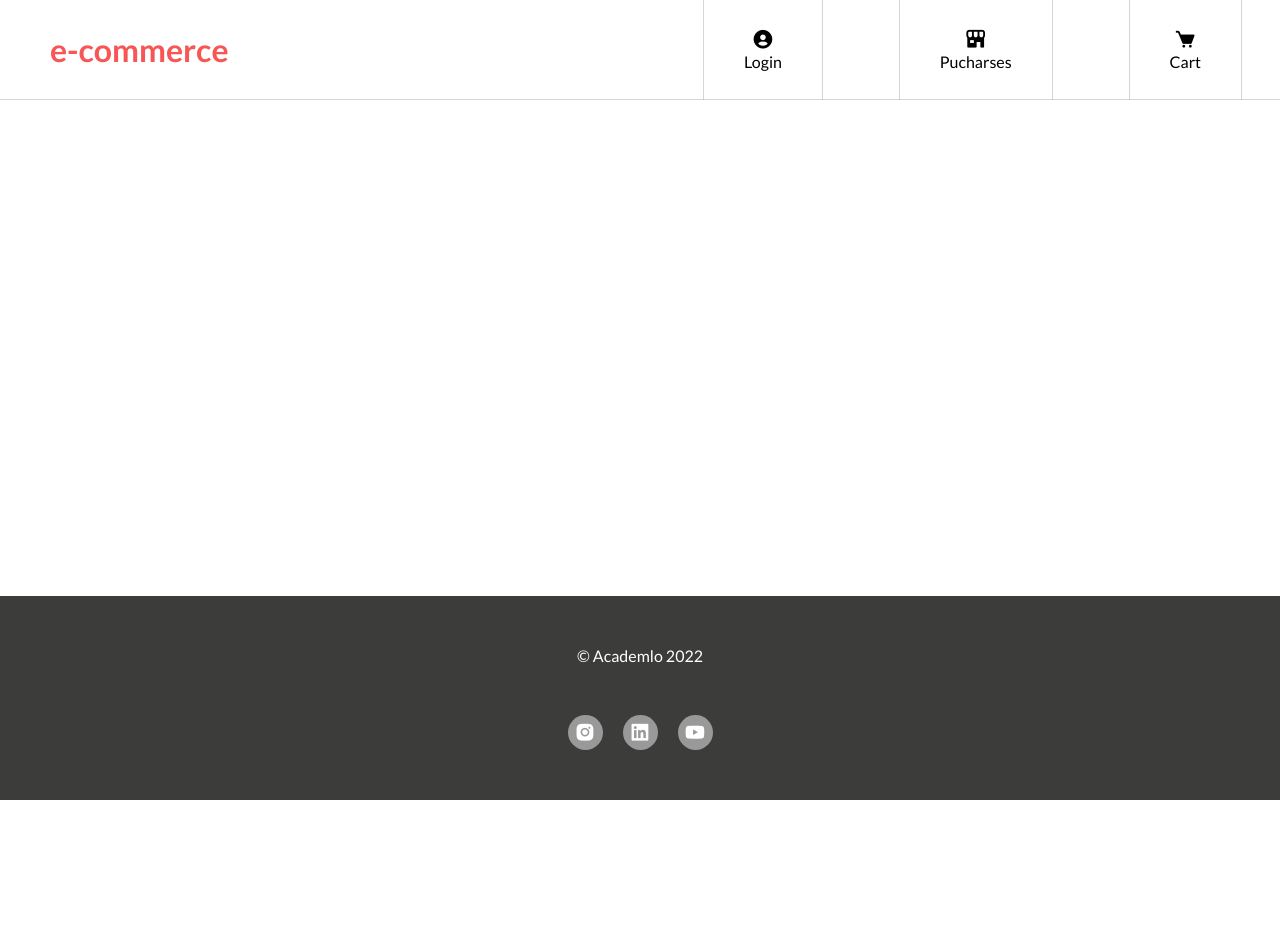
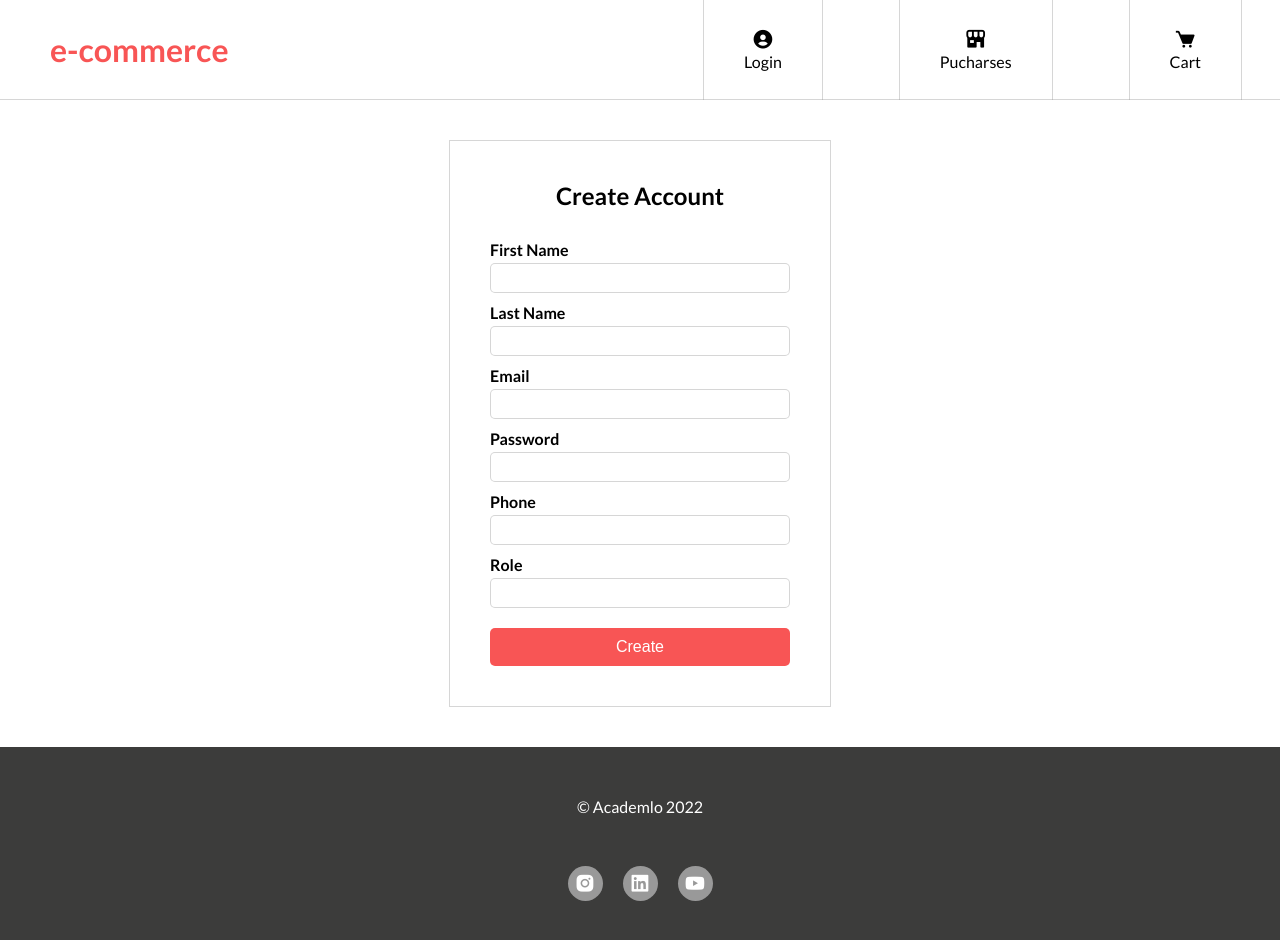
Before and after one commit to luisfranco23/e-commerse, a React (Vite) app: page /#/createAccount in a window 1280 px wide. Shown: the top 940 px of the page. Before the commit the page ends 800 px from the top, so only its background shows below. Built offline with nearby package versions, Linux system fonts and the light colour scheme; no server answers; sample sign-in values are in the browser's storage.

Commit message:
agregando formulacio de creacion de usuario

```diff
--- a/src/App.jsx
+++ b/src/App.jsx
@@ -12,6 +12,7 @@ import { useEffect } from 'react'
 import { useDispatch } from 'react-redux'
 import axios from 'axios'
 import { getAllProducts } from './store/slices/products.slice'
+import FormSingUp from './components/Login/FormSingUp'
 
 function App() {
 
@@ -23,7 +24,7 @@ function App() {
 
   //   const newUser = {
   //     firstName: "luis",
-  //     lastName: "franco",
+  //     lastName: "s",
   //     email: "luis890@gmail.com",
   //     password: "pass123",
   //     phone: "1234567891",
@@ -52,6 +53,7 @@ function App() {
             <Route path='/purchases' element={<PurchasesScreen />} />
           </Route>
           <Route path='/product/:id' element={<ProductScreen />} />
+          <Route path='/createAccount' element={<FormSingUp />} />
         </Routes>
       </main>
       <FooterScrem />
--- a/src/components/Home/HomeScreen.jsx
+++ b/src/components/Home/HomeScreen.jsx
@@ -9,9 +9,6 @@ const HomeScreen = () => {
 
   const products = useSelector( state => state.products)
   const [searchSubmit, setSearchSubmit] = useState()
-
-  console.log(searchSubmit)
-
 
   return (
     <div className='home'>
--- a/src/components/Login/Form.jsx
+++ b/src/components/Login/Form.jsx
@@ -23,7 +23,7 @@ const Form = () => {
         setIsErrorLogin(true);
         setTimeout(() => {
             setIsErrorLogin(false);
-        }, 5000);
+        }, 2000);
         });
         reset({
             email: '',
@@ -31,13 +31,17 @@ const Form = () => {
         })
     };
 
+    const createAccount = () => {
+      navigate('/createAccount')
+    }
+
   return (
     <form onSubmit={handleSubmit(submit)} className="login__form">
       <ul className="login__test">
         <li className="flex-login">
           <b className="login-b">Email: </b>mason@gmail.com
         </li>
-        <li>
+        <li className="flex-login">
           <b className="login-b">Password: </b>mason1234
         </li>
       </ul>
@@ -67,10 +71,11 @@ const Form = () => {
             placeholder="Password"
           />
         </li>
-      </ul>
-      <div>{isErrorLogin && "Invalid credentials, try again..."}</div>
+      </ul>{
+        isErrorLogin && <div className="login-err">Invalid credentials, try again...</div>
+      }
       <button className="filter-form__btn logged">Login</button>
-      <p className="login-p">Don't have an account? <span> Sing up</span></p>
+      <p className="login-p">Don't have an account? <span onClick={createAccount}> Sing up</span></p>
     </form>
   );
 };
--- /dev/null
+++ b/src/components/Login/FormSingUp.jsx
@@ -0,0 +1,72 @@
+import React, { useEffect, useState } from 'react'
+import { useForm } from 'react-hook-form'
+import axios from 'axios'
+
+const FormSingUp = () => {
+
+    const {handleSubmit, reset, register} = useForm()
+    const [newUser, setNewUser] = useState()
+    const [isCreateUser, setIsCreateUser] = useState(false)
+
+    const objDefault = {
+      firstName: "",
+      lastName: "",
+      email: "",
+      password: "",
+      phone: "",
+      role: ""
+    }
+
+    const submit = data => {
+        setNewUser(data)
+        const URL = 'https://ecommerce-api-react.herokuapp.com/api/v1/users'
+        axios.post(URL, newUser)
+            .then(res => {
+                console.log(res.data)
+                setIsCreateUser(true)
+                setTimeout(() => {
+                    setIsCreateUser(false)
+                }, 1000);
+            })
+            .catch(err => console.log(err.data))
+        reset(objDefault)
+    }
+
+  return (
+    <div className='sing-form'>
+        <form className='sing-form__container' onSubmit={handleSubmit(submit)}>
+        <h2 className='sing-form__title'>Create Account</h2>
+            <div className='sing-form__info'>
+                <label htmlFor="firstName" className='sing-form__label'>First Name </label>
+                <input type="text" id='firstName' placeholder=' ' className='sing-form__input' {...register('firstName')} />
+            </div>
+            <div className='sing-form__info'>
+                <label htmlFor="lastName" className='sing-form__label'>Last Name </label>
+                <input type="text" id='lastName' placeholder=' '  className='sing-form__input'{...register('lastName')} />
+            </div>
+            <div className='sing-form__info'>
+                <label htmlFor="email" className='sing-form__label'>Email </label>
+                <input type="email" id='email' placeholder=' ' className='sing-form__input' {...register('email')} />
+            </div>
+            <div className='sing-form__info'>
+                <label htmlFor="password" className='sing-form__label'>Password </label>
+                <input type="password" id='password' className='sing-form__input' {...register('password')} />
+            </div>
+            <div className='sing-form__info'>
+                <label htmlFor="phone" className='sing-form__label'>Phone </label>
+                <input type="number" id='phone' placeholder=' ' className='sing-form__input' {...register('phone')} />
+            </div>
+            <div className='sing-form__info'>
+                <label htmlFor="role" className='sing-form__label'>Role </label>
+                <input type="text" id='role' placeholder=' ' className='sing-form__input' {...register('role')} />
+            </div>
+            <button className='filter-form__btn logged'>Create</button>
+            {
+                isCreateUser && <div className="createExito">Your account was successfully created</div>
+            }
+        </form>
+    </div>
+  )
+}
+
+export default FormSingUp
--- a/src/components/Login/style/loginScreen.css
+++ b/src/components/Login/style/loginScreen.css
@@ -10,6 +10,7 @@
     box-shadow: 0 0 20px #0005;
     padding: 20px;
     border-radius: 10px;
+    position: relative;
 }
 .login__test {
     width: 100%;
@@ -54,8 +55,68 @@
 .login-p {
     padding-top: 10px ;
     font-size: 0.8rem;
+    text-align: center;
 }
 .login-p > span {
     color: rgb(1, 137, 221);
     margin-left: 5px;
 }
+
+.login-err {
+    width: 80%;
+    height: auto;
+    background-color: tomato;
+    color: white;
+    padding: 20px;
+    border-radius: 5px;
+    position: absolute;
+    bottom: 50%;
+    left: 10%;
+}
+
+
+/* singUp */
+.sing-form{
+    width: 100%;
+    height: max-content;
+    display: flex;
+    justify-content: center;
+}
+.sing-form__container {
+    margin: 40px 0;
+    padding: 40px;
+    border: 1px solid var(--border-color);
+}
+.sing-form__title {
+    margin-bottom: 20px;
+    text-align: center;
+}
+.sing-form__info {
+    display: flex;
+    flex-direction: column;
+}
+.sing-form__label {
+    margin-top: 10px;
+    font-weight: 600;
+}
+.sing-form__input {
+    width: 300px;
+    height: 30px;
+    border: 1px solid var(--border-color);
+    font-size: 1rem;
+    padding: 5px;
+    margin-top: 4px;
+    border-radius: 5px;
+    outline: none;
+}
+.sing-form__input:focus {
+    border: 1px solid blue;
+    transition: border ease-in-out;
+}
+
+
+.createExito {
+    background-color: rgb(74, 189, 59);
+    padding: 20px;
+    color: white;
+}
```
